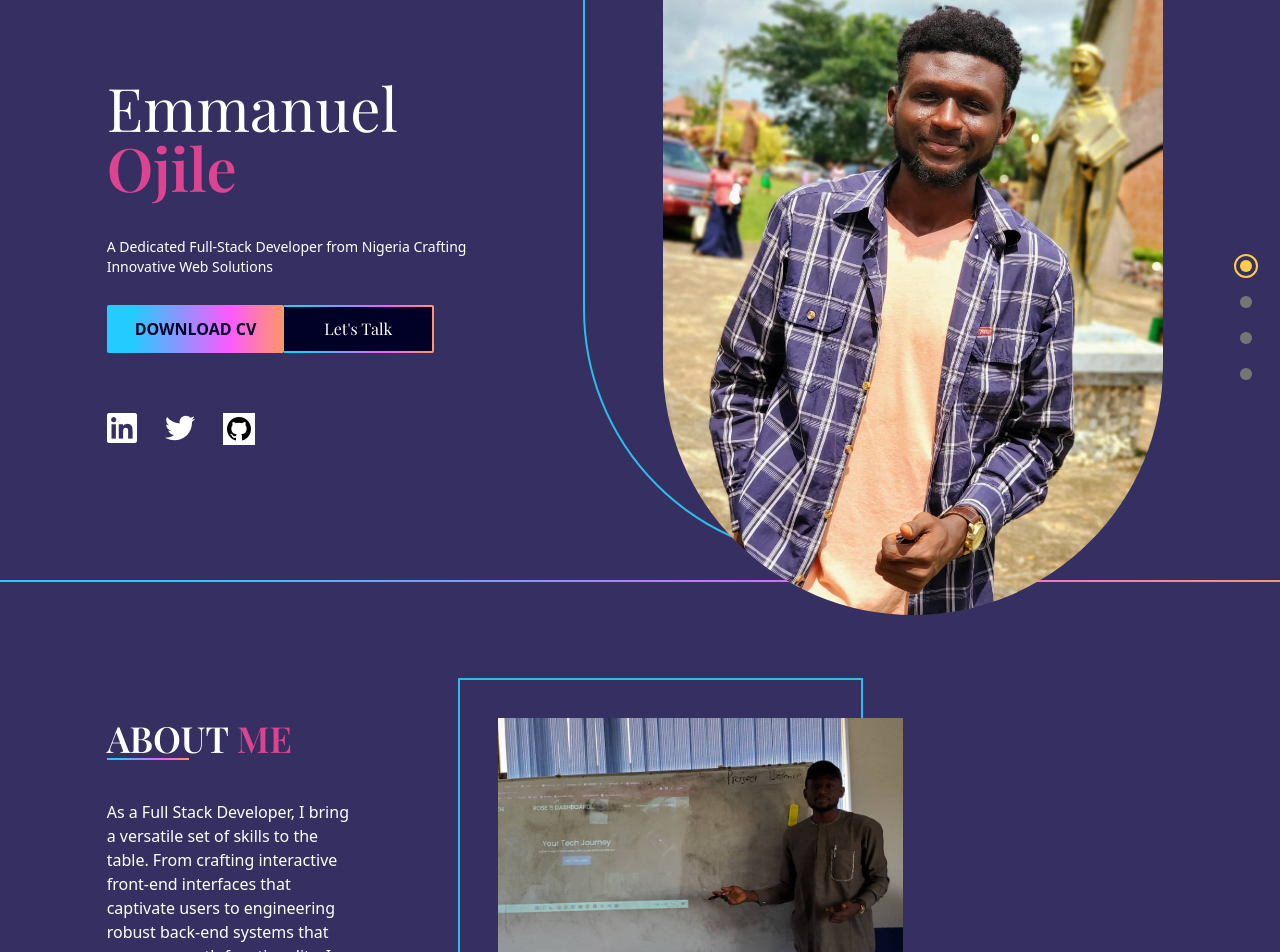
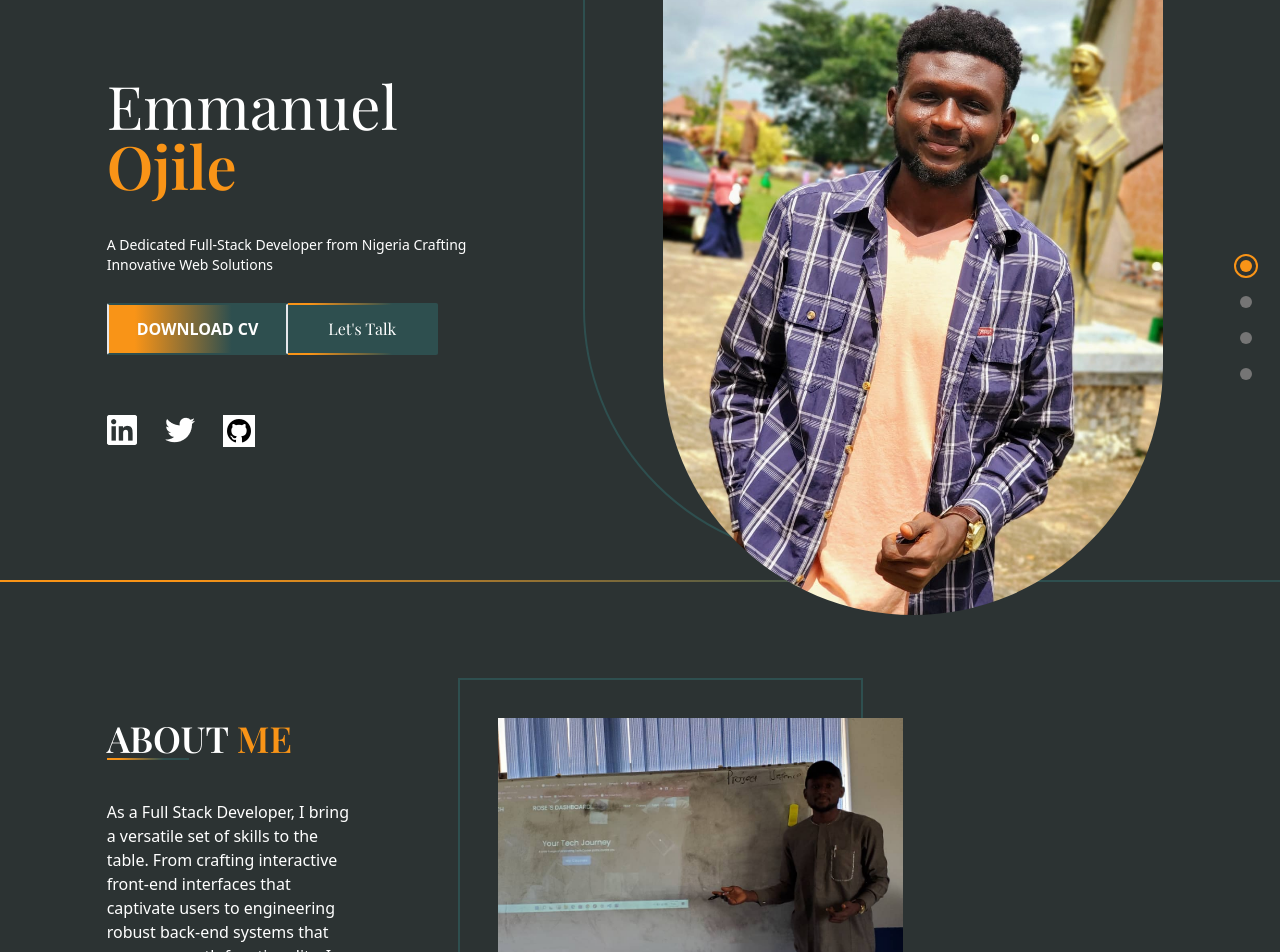
Before and after one commit to Emmyojile/portfolio-v2, a React (Vite) app: page / in a window 1280 px wide. Shown: the part 220-1172 px from the top of the page. Built offline with nearby package versions, Linux system fonts and the light colour scheme.

Commit message:
revamping

```diff
--- a/src/index.css
+++ b/src/index.css
@@ -6,7 +6,7 @@
 
 html, body, #root, .app{
     height: 100%;
-    background-color: #363062;
+    background-color: #2C3333;
     color: white;
     @apply: text-white;
 }
--- a/src/scenes/About.jsx
+++ b/src/scenes/About.jsx
@@ -22,7 +22,7 @@ const MySkills = () => {
           }}
         >
           <p className="font-playfair font-semibold text-4xl">
-            ABOUT <span className="text-red">ME</span>
+            ABOUT <span className="text-yellow">ME</span>
           </p>
           <LineGradient width="w-1/3" />
           <p className="mt-10 mb-7">
@@ -39,7 +39,7 @@ const MySkills = () => {
 
         <div className="mt-16 md:mt-0">
           {isAboveMediumScreens ? (
-            <div className="relative z-0 ml-20 before:absolute before:-top-10 before:-left-10  before:w-3/5 before:h-full before:border-2 before:border-blue before:z-[-1] flex gap-8">
+            <div className="relative z-0 ml-20 before:absolute before:-top-10 before:-left-10  before:w-3/5 before:h-full before:border-2 before:border-grey before:z-[-1] flex gap-8">
               <img
                 alt="skills"
                 className="z-10 w-3/5"
--- a/src/scenes/Contact.jsx
+++ b/src/scenes/Contact.jsx
@@ -53,7 +53,8 @@ const Contact = () => {
             visible: { opacity: 1, y: 0 },
           }}
         >
-          <img src="/assets/contact-image.jpeg" alt="contact-image" />
+          {/* <img src="/assets/contact-image.jpeg" alt="contact-image" /> */}
+          <img src="/assets/contact.png" alt="contact-image" className="w-4/5"/>
         </motion.div>
 
         <motion.div
@@ -74,7 +75,7 @@ const Contact = () => {
             method="POST"
           >
             <input
-              className="w-full bg-blue font-semibold placeholder-opaque-black p-3"
+              className="w-full bg-grey font-semibold placeholder-white p-3"
               type="text"
               placeholder="NAME"
               {...register("name", {
@@ -90,7 +91,7 @@ const Contact = () => {
             )}
 
             <input
-              className="w-full bg-blue font-semibold placeholder-opaque-black p-3 mt-5"
+              className="w-full bg-grey font-semibold placeholder-white p-3 mt-5"
               type="email"
               placeholder="EMAIL"
               {...register("email", {
@@ -106,7 +107,7 @@ const Contact = () => {
             )}
 
             <textarea
-              className="w-full bg-blue font-semibold placeholder-opaque-black p-3 mt-5"
+              className="w-full bg-grey font-semibold placeholder-white p-3 mt-5"
               type="text"
               placeholder="MESSAGE"
               rows="4"
@@ -126,7 +127,7 @@ const Contact = () => {
 
             <button
               type="submit"
-              className="p-5 bg-yellow font-semibold text-deep-blue mt-5 hover:bg-red hover:text-white transition duration-500"
+              className="p-5 bg-yellow font-semibold text-white mt-5 hover:bg-red hover:text-white transition duration-500"
             >
               SEND ME A MESSAGE
             </button>
--- a/src/scenes/Footer.jsx
+++ b/src/scenes/Footer.jsx
@@ -3,7 +3,7 @@ import SocialMediaIcons from '../components/SocialMediaIcons'
 
 const Footer = () => {
   return (
-    <footer className='h-64 bg-red pt-10'>
+    <footer className='h-64 bg-grey pt-10'>
         <div className="w-5/6 mx-auto">
             <SocialMediaIcons/>
             <div className="md:flex justify-center md:justify-between text-center">
--- a/src/scenes/Landing.jsx
+++ b/src/scenes/Landing.jsx
@@ -14,7 +14,7 @@ const Landing = ({ setSelectedPage }) => {
       {/* {IMAGE SECTION} */}
       <div className="md:order-2 flex justify-center basis-3/5 z-10 mt-16 md:mt-32">
         {isAboveMediumScreens ? (
-          <div className="relative z-0 ml-20 before:absolute before:-top-14 before:-left-20 before:rounded-b-[400px] before:w-full before:max-w-[400] before:h-full before:border-2 before:border-blue before:z-[-1]">
+          <div className="relative z-0 ml-20 before:absolute before:-top-14 before:-left-20 before:rounded-b-[400px] before:w-full before:max-w-[400] before:h-full before:border-2 before:border-grey before:z-[-1]">
             <img
               alt="profile"
               className="hover:filter hover:saturate-200 transistion duration-500 z-10 w-full max-w-[400px] md:max-w-[500px] rounded-b-[400px]"
@@ -48,7 +48,7 @@ const Landing = ({ setSelectedPage }) => {
           <p className="text-6xl font-playfair z-10 text-center md:text-start">
             Emmanuel {""}
             <span
-              className="xs:relative xs:text-red xs:font-semibold z-20
+              className="xs:relative xs:text-yellow xs:font-semibold z-20
               before:absolute before:-left-[25px] before:-top-[70px] before:z-[-1]"
             >
               Ojile
@@ -74,7 +74,7 @@ const Landing = ({ setSelectedPage }) => {
           }}
         >
           <AnchorLink
-            className="bg-gradient-rainblue text-deep-blue rounded-sm py-3 px-7 font-semibold hover:bg-blue hover:text-white transition duration-500"
+            className="bg-gradient-rainblue text-white rounded-sm py-3 px-7 font-semibold hover:bg-blue hover:text-black transition duration-500 border-y-grey border-2"
             onClick={() => setSelectedPage("contact")}
             href="#contact"
           >
@@ -85,7 +85,7 @@ const Landing = ({ setSelectedPage }) => {
             onClick={() => setSelectedPage("contact")}
             href="#contact"
           >
-            <div className="bg-deep-blue hover:text-red transition duration-500 w-full h-full flex items-center justify-center font-playfair px-10">
+            <div className="bg-grey hover:text-yellow transition duration-500 w-full h-full flex items-center justify-center font-playfair px-10">
               Let's Talk
             </div>
           </AnchorLink>
--- a/src/scenes/Navbar.jsx
+++ b/src/scenes/Navbar.jsx
@@ -21,7 +21,7 @@ const Link = ({ page, selectedPage, setSelectedPage }) => {
 const Navbar = ({ isTopOfPage, selectedPage, setSelectedPage }) => {
   const [isMenuToggled, setIsMenuToggled] = useState(false);
   const isAboveSmallScreens = useMediaQuery("(min-width: 768px)");
-  const navbarBackground = isTopOfPage ? "" : "bg-red";
+  const navbarBackground = isTopOfPage ? "" : "bg-grey";
   return (
     <nav className={`${navbarBackground} z-40 w-full fixed top-0 py-6`}>
       <div className="flex items-center justify-between mx-auto w-5/6">
@@ -58,7 +58,7 @@ const Navbar = ({ isTopOfPage, selectedPage, setSelectedPage }) => {
           </div>
         ) : (
           <button
-            className="rounded-full bg-red p-2"
+            className="rounded-full bg-dark-gray p-2"
             onClick={() => setIsMenuToggled(!isMenuToggled)}
           >
             <img alt="menu-icon" src="../assets/menu-icon.svg" />
--- a/src/scenes/Projects.jsx
+++ b/src/scenes/Projects.jsx
@@ -50,7 +50,7 @@ const Projects = () => {
       >
         <div>
           <p className="font-playfair font-semibold text-4xl">
-            <span className="text-red">PRO</span>JECTS
+            <span className="text-yellow">PRO</span>JECTS
           </p>
           <div className="flex justify-center mt-5">
             <LineGradient width="w-1/3" />
--- a/tailwind.config.js
+++ b/tailwind.config.js
@@ -8,10 +8,10 @@ export default {
   theme: {
     extend: {
       colors: {
-        blue: '#2cbce9',
-        red: '#dc4492',
-        yellow: '#fdcc49',
-        grey: '#ededed',
+        blue: '#0E8388',
+        red: '#CD0404',
+        yellow: '#F99417',
+        grey: '#2E4F4F',
         "deep-blue": '#010026',
         "dark-gray": '#757575',
         "opaque-black": 'rgba(0, 0, 0, 0.35)'
@@ -20,7 +20,7 @@ export default {
         "gradient-rainbow":
           "linear-gradient(81.66deg, #0085ee 7.21%, #ff45a4 45.05%, #ffba00 78.07%)",
         "gradient-rainblue":
-          "linear-gradient(90deg, #24cbff 14.53%, #fc59ff 69.36%, #ffbd0c 117.73%)",
+          "linear-gradient(90deg, #F99417 14.53%, #2E4F4F 69.36%)",
       }),
       fontFamily: {
         playfair: ["PlayFair Display", "serif"],
```
Also changed, not shown: public/assets/contact.png (added).
